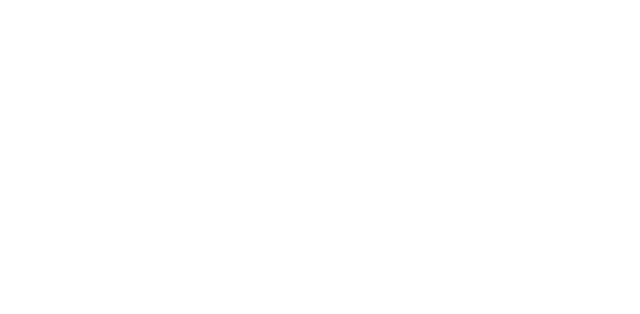
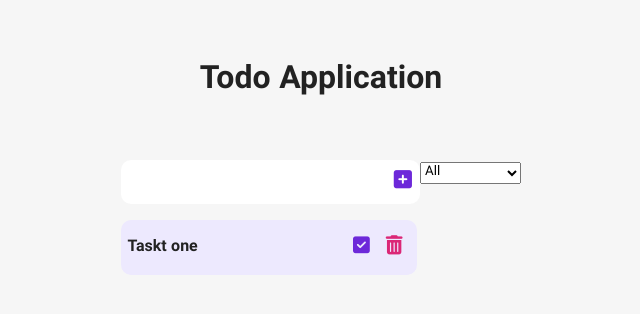
Before and after one commit to hamid19471/todoApp, a website: page index.html in a window 1280 px wide. Shown: the whole page, without its empty margins (319-959 px from the left). Drawn offline with Linux system fonts and the light colour scheme.

Commit message:
HTML and style added

```diff
--- a/assets/style/font.css
+++ b/assets/style/font.css
@@ -0,0 +1,19 @@
+@font-face {
+    font-family: 'Shabnam';
+    font-style: normal;
+    font-weight: 300;
+    src: url(../Fonts/eot/Shabnam.eot);
+    src: url(../Fonts/ttf/Shabnam.ttf),
+        url(../Fonts/woff/Shabnam.woff),
+        url(../Fonts/woff2/Shabnam.woff2);
+}
+
+@font-face {
+    font-family: 'Shabnam';
+    font-style: normal;
+    font-weight: bold;
+    src: url(../Fonts/eot/Shabnam-Bold.eot);
+    src: url(../Fonts/ttf/Shabnam-Bold.ttf),
+        url(../Fonts/woff/Shabnam-Bold.woff),
+        url(../Fonts/woff2/Shabnam-Bold.woff2);
+}
--- a/assets/style/style.css
+++ b/assets/style/style.css
@@ -0,0 +1,121 @@
+@import url('../style/font.css');
+
+*{
+    margin: 0;
+    padding: 0;
+    box-sizing: border-box;
+    font-family: 'Shabnam';
+    list-style: none;
+}
+
+:root{
+    --primary-color:#6d28d9;
+    --secondary-color:#ede9fe;
+    --main-white:#fff;
+    --body-bg-color:#f6f6f6;
+    --main-black:#222;
+    --main-gray:#7c7c7c;
+    --main-red:#db2777;
+}
+
+body{
+    font-family: 'Shabnam';
+    color: var(--main-black);
+    background:var(--body-bg-color);
+    display: flex;
+    flex-direction: column;
+    justify-content: center;
+    align-items: center;
+}
+
+header{
+    min-height: 20vh;
+    display: flex;
+    align-items: center;
+    justify-content: center;
+}
+
+.container{
+    display: flex;
+    flex-direction:column;
+}
+
+.forms{
+    width: 100%;
+    display: flex;
+    justify-content: space-between;
+}
+
+.form-container{
+    display: flex;
+    justify-content: space-between;
+    width: 25rem;
+
+}
+.forms input{
+    flex: 1;
+    border-top-left-radius: 10px;
+    border-bottom-left-radius: 10px;
+}
+
+.todo-button{
+    color: var(--primary-color);
+    font-size: 1.3rem;
+    cursor: pointer;
+    align-items: center;
+    justify-content: center;
+    border-top-right-radius: 10px;
+    border-bottom-right-radius: 10px;
+}
+
+.forms input, .todo-button{
+    border: none;
+    outline: none;
+    background-color: var(--main-white);
+    font-style: 1rem;
+    padding: 0.5rem;
+    transition: all 0.3s ease-in-out;
+    margin-bottom: 1rem;
+}
+
+.todo-button:hover{
+    background: var(--secondary-color);
+}
+
+.todo-lists{
+    width: 18.5rem;
+}
+
+.todo{
+    display: flex;
+    background: var(--secondary-color);
+    padding: 0.4rem;
+    border-radius: 10px;
+    color: var(--main-black);
+    font-weight: 600;
+
+    align-items: center;
+}
+.todo li{
+    flex: 1;
+}
+
+.todo span{
+    display: block;
+    font-size: 1.2rem;
+    cursor: pointer;
+    padding: 0.5rem;
+    transition: all 0.3s ease-in-out;
+}
+
+.fa-trash-can{
+    color: var(--main-red);
+}
+.fa-square-check{
+    color: var(--primary-color);
+}
+
+.todo span:hover{
+    transform: scale(1.1);
+    transition: all 0.3s ease-in-out;
+}
--- a/index.html
+++ b/index.html
@@ -9,10 +9,44 @@
       rel="stylesheet"
       href="https://cdnjs.cloudflare.com/ajax/libs/font-awesome/6.2.0/css/all.min.css"
       integrity="sha512-xh6O/CkQoPOWDdYTDqeRdPCVd1SpvCA9XXcUnZS2FmJNp1coAFzvtCN9BmamE+4aHK8yyUHUSCcJHgXloTyT2A=="
+      crossorigin="anonymous"
+      referrerpolicy="no-referrer"
     />
     <title>todo Application</title>
   </head>
   <body>
+    <header>
+      <h1>Todo Application</h1>
+    </header>
+    <div class="container">
+      <div class="form-container">
+        <div class="forms" id="forms">
+          <input
+            type="texs"
+            name="todo-input"
+            id="todo-input"
+            class="todo-input"
+          />
+          <button class="todo-button" type="submit">
+            <i class="fa-solid fa-square-plus"></i>
+          </button>
+        </div>
+        <div class="select">
+          <select name="todos" id="todo-filter" class="todo-filter">
+            <option value="all">All</option>
+            <option value="completed">Completed</option>
+            <option value="uncompleter">Uncompleted</option>
+          </select>
+        </div>
+      </div>
+      <div class="todo-lists" id="todo-lists">
+        <div class="todo">
+          <li>Taskt one</li>
+          <span><i class="fa-solid fa-square-check"></i></span>
+          <span><i class="fa-solid fa-trash-can"></i></span>
+        </div>
+      </div>
+    </div>
     <script src="/assets/js/main.js"></script>
   </body>
 </html>
```
